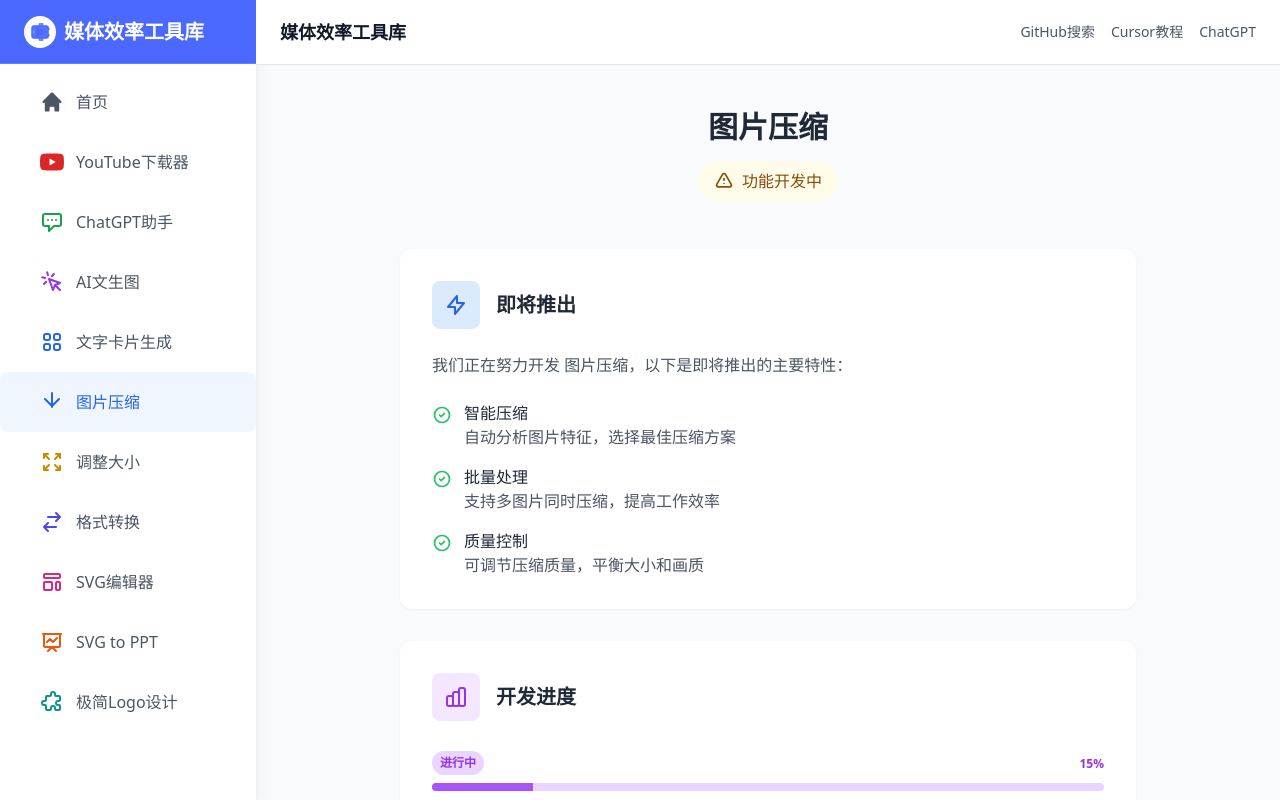
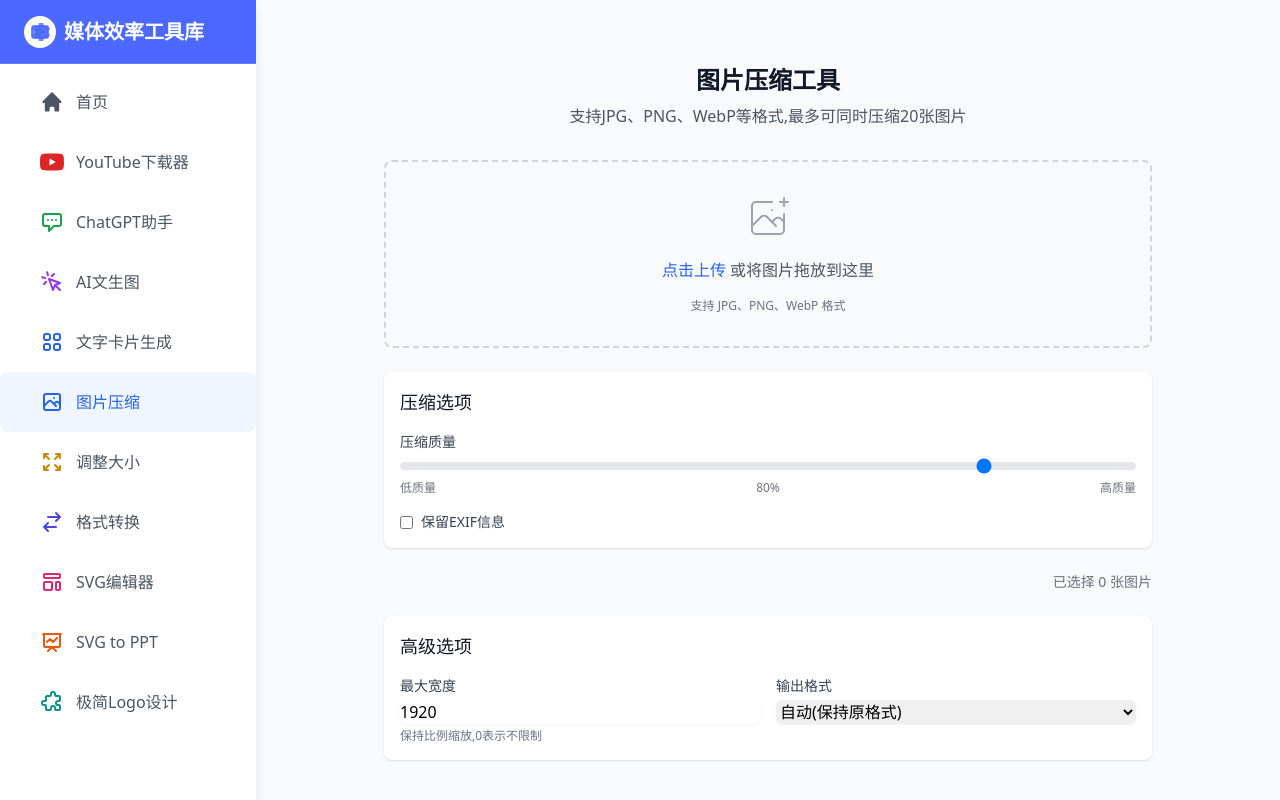
Before and after one commit to JianfuYang/medias_tools, a FastAPI app: page /tools/image-compress in a window 1280 px wide. Run offline with FastAPI, Linux system fonts and the light colour scheme; parts of the project's set-up code (start-up, migrations or seed data) failed here and were passed over; some libraries are stand-ins or nearby versions.

Commit message:
增加图片压缩工具页

```diff
--- a/main.py
+++ b/main.py
@@ -56,9 +56,21 @@
         }
     )
 
-# 注册YouTube模块路由 - 确保在通用工具路由之前注册
+# 注册YouTube模块路由
 app.include_router(youtube_router, prefix="/tools/youtube", tags=["youtube"])
 app.include_router(chatgpt_router, prefix="/tools/chatgpt", tags=["chatgpt"])
+
+# 图片压缩工具路由 - 确保在通用工具路由之前
+@app.get("/tools/image-compress", name="image_compress")
+async def image_compress(request: Request):
+    return templates.TemplateResponse(
+        "tools/image-compress/compress.html",
+        {
+            "request": request,
+            "current_tool": "/tools/image-compress",
+            "year": datetime.now().year
+        }
+    )
 
 # 工具路由 - 处理其他工具的待开发页面
 @app.get("/tools/{tool_id}")
--- a/templates/navigation/nav_items.html
+++ b/templates/navigation/nav_items.html
@@ -42,8 +42,7 @@
 <a href="/tools/image-compress" class="nav-item {{ 'active' if current_tool == '/tools/image-compress' else '' }}">
     <div class="flex items-center px-6 py-2.5">
         <svg class="nav-icon text-green-600" fill="none" stroke="currentColor" viewBox="0 0 24 24">
-            <path stroke-linecap="round" stroke-linejoin="round" stroke-width="2" d="M19 9l-7 7-7-7"/>
-            <path stroke-linecap="round" stroke-linejoin="round" stroke-width="2" d="M12 17V3"/>
+            <path stroke-linecap="round" stroke-linejoin="round" stroke-width="2" d="M4 16l4.586-4.586a2 2 0 012.828 0L16 16m-2-2l1.586-1.586a2 2 0 012.828 0L20 14m-6-6h.01M6 20h12a2 2 0 002-2V6a2 2 0 00-2-2H6a2 2 0 00-2 2v12a2 2 0 002 2z" />
         </svg>
         <span class="nav-text">图片压缩</span>
     </div>
--- /dev/null
+++ b/templates/tools/image-compress/compress.html
@@ -0,0 +1,394 @@
+{% extends "common/base.html" %}
+
+{% block title %}图片压缩 - 媒体效率工具库{% endblock %}
+
+{% block content %}
+<div class="container mx-auto px-4 py-8">
+    <!-- 标题区域 -->
+    <div class="text-center mb-8">
+        <h1 class="text-2xl font-bold text-gray-900">图片压缩工具</h1>
+        <p class="mt-2 text-gray-600">支持JPG、PNG、WebP等格式,最多可同时压缩20张图片</p>
+    </div>
+
+    <!-- 上传区域 -->
+    <div class="w-full max-w-3xl mx-auto">
+        <div id="dropZone"
+            class="border-2 border-dashed border-gray-300 rounded-lg p-8 text-center hover:border-blue-500 transition-colors cursor-pointer">
+            <input type="file" id="fileInput" multiple accept="image/*" class="hidden">
+            <div class="space-y-4">
+                <svg class="mx-auto h-12 w-12 text-gray-400" stroke="currentColor" fill="none" viewBox="0 0 48 48">
+                    <path d="M28 8H12a4 4 0 00-4 4v20m32-12v8m0 0v8a4 4 0 01-4 4H12a4 4 0 01-4-4v-4m32-4l-3.172-3.172a4 4 0 00-5.656 0L28 28M8 32l9.172-9.172a4 4 0 015.656 0L28 28m0 0l4 4m4-24h8m-4-4v8m-12 4h.02" stroke-width="2" stroke-linecap="round" stroke-linejoin="round" />
+                </svg>
+                <div class="text-gray-600">
+                    <span class="font-medium text-blue-600 hover:text-blue-500">点击上传</span>
+                    或将图片拖放到这里
+                </div>
+                <p class="text-xs text-gray-500">支持 JPG、PNG、WebP 格式</p>
+            </div>
+            <div id="dropHint"
+                class="absolute inset-0 bg-blue-50 bg-opacity-90 flex items-center justify-center hidden">
+                <div class="text-blue-600 text-lg font-medium">
+                    释放鼠标以上传图片
+                </div>
+            </div>
+        </div>
+
+        <!-- 压缩选项 -->
+        <div class="mt-6 p-4 bg-white rounded-lg shadow">
+            <h3 class="text-lg font-medium text-gray-900 mb-4">压缩选项</h3>
+            <div class="space-y-4">
+                <div>
+                    <label class="block text-sm font-medium text-gray-700">压缩质量</label>
+                    <input type="range" id="quality" min="0" max="100" value="80"
+                        class="w-full h-2 bg-gray-200 rounded-lg appearance-none cursor-pointer">
+                    <div class="flex justify-between text-xs text-gray-500 mt-1">
+                        <span>低质量</span>
+                        <span id="qualityValue">80%</span>
+                        <span>高质量</span>
+                    </div>
+                </div>
+                <div class="flex items-center">
+                    <input type="checkbox" id="keepExif" class="rounded border-gray-300 text-blue-600 focus:ring-blue-500">
+                    <label for="keepExif" class="ml-2 text-sm text-gray-700">保留EXIF信息</label>
+                </div>
+            </div>
+        </div>
+
+        <!-- 图片预览列表 -->
+        <div id="imageList" class="mt-6 space-y-4"></div>
+
+        <!-- 添加批量操作按钮 -->
+        <div class="flex justify-between items-center mt-6">
+            <div class="space-x-4">
+                <button id="compressAllBtn"
+                    class="px-4 py-2 bg-blue-600 text-white rounded-md hover:bg-blue-700 disabled:opacity-50 disabled:cursor-not-allowed hidden">
+                    压缩全部
+                </button>
+                <button id="downloadAllBtn"
+                    class="px-4 py-2 bg-green-600 text-white rounded-md hover:bg-green-700 disabled:opacity-50 disabled:cursor-not-allowed hidden">
+                    下载全部
+                </button>
+                <button id="clearAllBtn"
+                    class="px-4 py-2 bg-red-600 text-white rounded-md hover:bg-red-700 disabled:opacity-50 disabled:cursor-not-allowed hidden">
+                    清空列表
+                </button>
+            </div>
+            <div class="text-sm text-gray-500">
+                已选择 <span id="selectedCount">0</span> 张图片
+            </div>
+        </div>
+
+        <!-- 添加更多压缩选项 -->
+        <div class="mt-6 p-4 bg-white rounded-lg shadow">
+            <h3 class="text-lg font-medium text-gray-900 mb-4">高级选项</h3>
+            <div class="grid grid-cols-1 md:grid-cols-2 gap-4">
+                <div>
+                    <label class="block text-sm font-medium text-gray-700">最大宽度</label>
+                    <input type="number" id="maxWidth" value="1920" min="100"
+                        class="mt-1 block w-full rounded-md border-gray-300 shadow-sm focus:border-blue-500 focus:ring-blue-500">
+                    <p class="mt-1 text-xs text-gray-500">保持比例缩放,0表示不限制</p>
+                </div>
+                <div>
+                    <label class="block text-sm font-medium text-gray-700">输出格式</label>
+                    <select id="outputFormat"
+                        class="mt-1 block w-full rounded-md border-gray-300 shadow-sm focus:border-blue-500 focus:ring-blue-500">
+                        <option value="auto">自动(保持原格式)</option>
+                        <option value="image/jpeg">JPG</option>
+                        <option value="image/png">PNG</option>
+                        <option value="image/webp">WebP</option>
+                    </select>
+                </div>
+            </div>
+        </div>
+    </div>
+</div>
+
+<!-- 图片处理脚本 -->
+<script>
+// 全局变量
+let imageQueue = [];
+let compressing = false;
+
+// 在script标签内添加配置
+const CONFIG = {
+    maxFileSize: 10 * 1024 * 1024, // 10MB
+    maxFiles: 20,
+    allowedTypes: ['image/jpeg', 'image/png', 'image/webp'],
+    maxWidth: 4096,
+    defaultQuality: 80
+};
+
+// 压缩图片并调整尺寸
+const compressImage = async (file, options = {}) => {
+    const {
+        quality = 0.8,
+        maxWidth = 0,
+        format = 'auto',
+        keepExif = false
+    } = options;
+
+    return new Promise((resolve) => {
+        const reader = new FileReader();
+        reader.onload = (e) => {
+            const img = new Image();
+            img.onload = () => {
+                // 计算新尺寸
+                let newWidth = img.width;
+                let newHeight = img.height;
+                if (maxWidth > 0 && img.width > maxWidth) {
+                    const ratio = maxWidth / img.width;
+                    newWidth = maxWidth;
+                    newHeight = Math.round(img.height * ratio);
+                }
+
+                // 创建Canvas
+                const canvas = document.createElement('canvas');
+                canvas.width = newWidth;
+                canvas.height = newHeight;
+                const ctx = canvas.getContext('2d');
+                ctx.drawImage(img, 0, 0, newWidth, newHeight);
+
+                // 确定输出格式
+                const outputFormat = format === 'auto' ? file.type : format;
+
+                // 转换为Blob
+                canvas.toBlob((blob) => {
+                    resolve({
+                        blob,
+                        width: newWidth,
+                        height: newHeight,
+                        format: outputFormat
+                    });
+                }, outputFormat, quality);
+            };
+            img.src = e.target.result;
+        };
+        reader.readAsDataURL(file);
+    });
+};
+
+// 添加进度显示函数
+const updateProgress = (current, total) => {
+    const compressAllBtn = document.getElementById('compressAllBtn');
+    if (current === total) {
+        compressAllBtn.textContent = '压缩全部';
+    } else {
+        compressAllBtn.textContent = `处理中 ${current}/${total}`;
+    }
+};
+
+// 批量压缩处理
+const processQueue = async () => {
+    if (compressing || imageQueue.length === 0) return;
+
+    compressing = true;
+    const compressAllBtn = document.getElementById('compressAllBtn');
+    compressAllBtn.disabled = true;
+
+    let processed = 0;
+    const total = imageQueue.filter(f => !f.compressed).length;
+
+    try {
+        for (const file of imageQueue) {
+            if (!file.compressed) {
+                try {
+                    await updateImagePreview(file);
+                    file.compressed = true;
+                    processed++;
+                    updateProgress(processed, total);
+                } catch (error) {
+                    console.error(`处理文件失败: ${file.name}`, error);
+                    // 显示错误消息
+                    const errorDiv = document.createElement('div');
+                    errorDiv.className = 'text-red-600 text-sm mt-1';
+                    errorDiv.textContent = `处理失败: ${error.message}`;
+                    file.element?.appendChild(errorDiv);
+                }
+            }
+        }
+    } finally {
+        compressing = false;
+        compressAllBtn.disabled = false;
+        updateButtons();
+    }
+};
+
+// 下载所有压缩后的图片
+const downloadAll = () => {
+    imageQueue.forEach(file => {
+        if (file.compressed && file.compressedUrl) {
+            downloadImage(file.compressedUrl, file.name);
+        }
+    });
+};
+
+// 清空列表
+const clearAll = () => {
+    // 释放所有已创建的URL
+    imageQueue.forEach(file => {
+        if (file.compressedUrl) {
+            URL.revokeObjectURL(file.compressedUrl);
+        }
+    });
+    imageQueue = [];
+    document.getElementById('imageList').innerHTML = '';
+    updateButtons();
+};
+
+// 更新按钮状态
+const updateButtons = () => {
+    const hasImages = imageQueue.length > 0;
+    const hasCompressed = imageQueue.some(f => f.compressed);
+
+    document.getElementById('compressAllBtn').classList.toggle('hidden', !hasImages);
+    document.getElementById('downloadAllBtn').classList.toggle('hidden', !hasCompressed);
+    document.getElementById('clearAllBtn').classList.toggle('hidden', !hasImages);
+    document.getElementById('selectedCount').textContent = imageQueue.length;
+};
+
+// 更新图片预览
+const updateImagePreview = async (file) => {
+    const quality = parseInt(document.getElementById('quality').value) / 100;
+    const result = await compressImage(file, {
+        quality: quality,
+        maxWidth: parseInt(document.getElementById('maxWidth').value),
+        format: document.getElementById('outputFormat').value
+    });
+
+    const item = document.createElement('div');
+    item.className = 'flex items-center gap-4 p-4 bg-white rounded-lg shadow';
+    item.innerHTML = `
+        <div class="flex-shrink-0 w-20 h-20">
+            <img src="${URL.createObjectURL(file)}" class="w-full h-full object-cover rounded">
+        </div>
+        <div class="flex-1 min-w-0">
+            <div class="flex items-center justify-between">
+                <p class="text-sm font-medium text-gray-900 truncate">${file.name}</p>
+                <button class="text-red-600 hover:text-red-800" onclick="removeFile('${file.name}')">
+                    <svg class="w-5 h-5" fill="none" stroke="currentColor" viewBox="0 0 24 24">
+                        <path stroke-linecap="round" stroke-linejoin="round" stroke-width="2" d="M6 18L18 6M6 6l12 12" />
+                    </svg>
+                </button>
+            </div>
+            <div class="mt-1 flex items-center text-sm text-gray-500">
+                <span>原始大小: ${(file.size / 1024).toFixed(2)}KB</span>
+                <span class="mx-2">→</span>
+                <span>压缩后: ${(result.blob.size / 1024).toFixed(2)}KB</span>
+                <span class="ml-2 text-green-600">(${(100 - (result.blob.size / file.size) * 100).toFixed(1)}%)</span>
+            </div>
+            <div class="mt-2">
+                <button class="px-3 py-1 bg-blue-600 text-white text-sm rounded-md hover:bg-blue-700"
+                    onclick="downloadImage('${URL.createObjectURL(result.blob)}', '${file.name}')">
+                    下载
+                </button>
+            </div>
+        </div>
+    `;
+
+    document.getElementById('imageList').appendChild(item);
+
+    // 在updateImagePreview函数中保存URL
+    const compressedUrl = URL.createObjectURL(result.blob);
+    file.compressedUrl = compressedUrl;
+};
+
+// 下载压缩后的图片
+const downloadImage = (url, filename) => {
+    const a = document.createElement('a');
+    a.href = url;
+    a.download = `compressed_${filename}`;
+    document.body.appendChild(a);
+    a.click();
+    document.body.removeChild(a);
+};
+
+// 修改handleFiles函数
+const handleFiles = (files) => {
+    const validFiles = Array.from(files).filter(file => {
+        // 检查文件类型
+        if (!CONFIG.allowedTypes.includes(file.type)) {
+            alert(`不支持的文件格式: ${file.name}`);
+            return false;
+        }
+        // 检查文件大小
+        if (file.size > CONFIG.maxFileSize) {
+            alert(`文件过大: ${file.name} (最大支持${CONFIG.maxFileSize/1024/1024}MB)`);
+            return false;
+        }
+        return true;
+    });
+
+    // 检查总文件数
+    if (imageQueue.length + validFiles.length > CONFIG.maxFiles) {
+        alert(`最多只能同时处理${CONFIG.maxFiles}张图片`);
+        return;
+    }
+
+    validFiles.forEach(file => {
+        if (!imageQueue.some(f => f.name === file.name)) {
+            imageQueue.push({
+                file,
+                compressed: false,
+                compressedUrl: null
+            });
+        }
+    });
+    updateButtons();
+    processQueue();
+};
+
+// 添加删除单个文件函数
+const removeFile = (filename) => {
+    const index = imageQueue.findIndex(f => f.name === filename);
+    if (index !== -1) {
+        // 释放URL
+        if (imageQueue[index].compressedUrl) {
+            URL.revokeObjectURL(imageQueue[index].compressedUrl);
+        }
+        imageQueue.splice(index, 1);
+        updateButtons();
+    }
+};
+
+// 初始化事件监听
+document.addEventListener('DOMContentLoaded', () => {
+    const dropZone = document.getElementById('dropZone');
+    const fileInput = document.getElementById('fileInput');
+    const quality = document.getElementById('quality');
+    const qualityValue = document.getElementById('qualityValue');
+
+    // 更新质量显示
+    quality.addEventListener('input', (e) => {
+        qualityValue.textContent = `${e.target.value}%`;
+    });
+
+    // 添加批量操作按钮事件
+    document.getElementById('compressAllBtn').addEventListener('click', processQueue);
+    document.getElementById('downloadAllBtn').addEventListener('click', downloadAll);
+    document.getElementById('clearAllBtn').addEventListener('click', clearAll);
+
+    // 点击上传
+    dropZone.addEventListener('click', () => fileInput.click());
+    fileInput.addEventListener('change', (e) => handleFiles(e.target.files));
+
+    // 拖放上传
+    dropZone.addEventListener('dragover', (e) => {
+        e.preventDefault();
+        dropZone.classList.add('border-blue-500');
+        document.getElementById('dropHint').classList.remove('hidden');
+    });
+
+    dropZone.addEventListener('dragleave', () => {
+        dropZone.classList.remove('border-blue-500');
+        document.getElementById('dropHint').classList.add('hidden');
+    });
+
+    dropZone.addEventListener('drop', (e) => {
+        e.preventDefault();
+        dropZone.classList.remove('border-blue-500');
+        document.getElementById('dropHint').classList.add('hidden');
+        handleFiles(e.dataTransfer.files);
+    });
+});
+</script>
+{% endblock %}
```
Also changed, not shown: templates/navigation/tools.html (added, +35 -0 lines).
